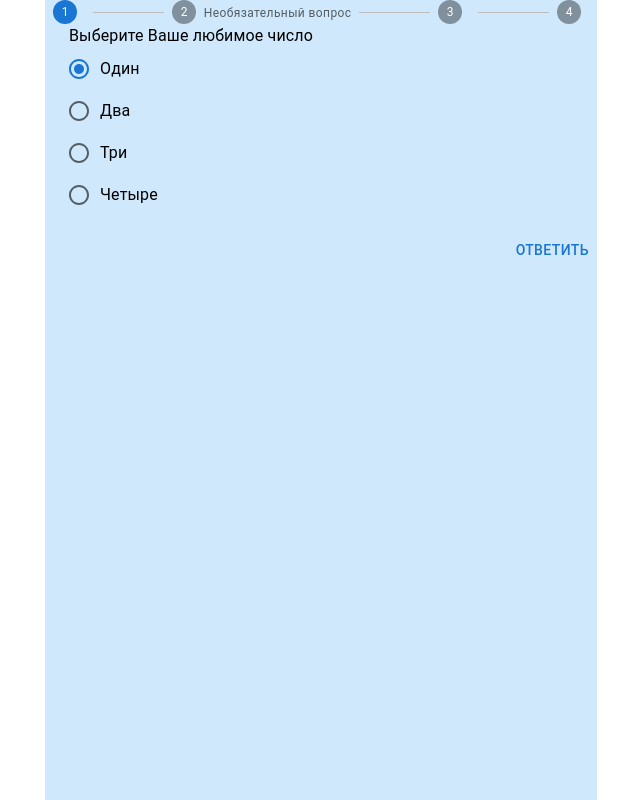
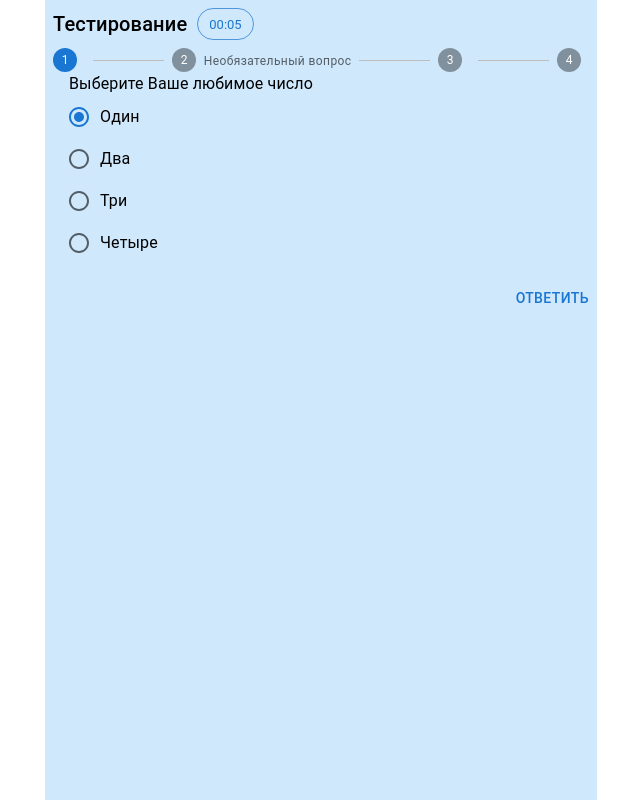
Before and after one commit to Ivkin-Alexey/mad-test, a React (Vite) app: page / in a window 1280 px wide. Shown: the whole page, without its empty margins (319-959 px from the left). Built offline with nearby package versions, Linux system fonts and the light colour scheme.

Commit message:
feat: implement Header

```diff
--- a/src/App.tsx
+++ b/src/App.tsx
@@ -1,12 +1,13 @@
 import { Box, Container } from "@mui/material"
 import Stepper from "./components/stepper/stepper"
+import Header from "./components/header"
 
 const App = () => {
 
   return (
     <Container maxWidth="sm">
       <Box sx={{ bgcolor: "#cfe8fc", height: "100vh" }} >
-        {/* <Header/> */}
+        <Header/>
         <Stepper/>
       </Box>
     </Container>
--- /dev/null
+++ b/src/components/header.tsx
@@ -0,0 +1,13 @@
+import { Box, Typography } from "@mui/material"
+import Timer from "./timer"
+
+function Header() {
+  return (
+    <Box sx={{display: "flex", padding: "8px"}}>
+          <Typography variant="h6" sx={{marginRight: "10px"}}>Тестирование</Typography>
+          <Timer time={10}/>
+    </Box>
+  )
+}
+
+export default Header
--- /dev/null
+++ b/src/components/timer.tsx
@@ -0,0 +1,12 @@
+import { Chip } from "@mui/material"
+import useTimer from "../hooks/useTimer"
+import type { TTime } from "../models/models"
+
+function Timer(props: { time: TTime }) {
+
+    const { seconds, minutes } = useTimer(props.time)
+
+    return <Chip label={minutes + ":" + seconds} color="primary" variant="outlined" />
+}
+
+export default Timer
--- /dev/null
+++ b/src/hooks/useTimer.ts
@@ -0,0 +1,33 @@
+import { useState, useEffect } from "react";
+
+const SECOND = 1000;
+const MINUTES = SECOND*60;
+
+export default function useTimer(deadline: number = 60) {
+  const [time, setTime] = useState(deadline * 1000);
+
+  useEffect(() => {
+    setTime(deadline * 1000);
+  }, [deadline]);
+
+  useEffect(() => {
+    const intervalId = setInterval(() => {
+      setTime((previousTime) => {
+        if (previousTime <= 0) {
+          clearInterval(intervalId);
+          return 0;
+        }
+        return previousTime - SECOND;
+      });
+    }, SECOND);
+
+    return () => {
+      clearInterval(intervalId);
+    };
+  }, []);
+
+  const minutes = String(Math.floor((time / MINUTES) % 60)).padStart(2, "0");
+  const seconds = String(Math.floor((time / SECOND) % 60)).padStart(2, "0");
+
+  return {minutes, seconds};
+}
--- a/src/models/models.ts
+++ b/src/models/models.ts
@@ -5,3 +5,5 @@ export interface IQuestion {
     time?: number
     isOptional?: boolean
 }
+
+export type TTime = number
```
